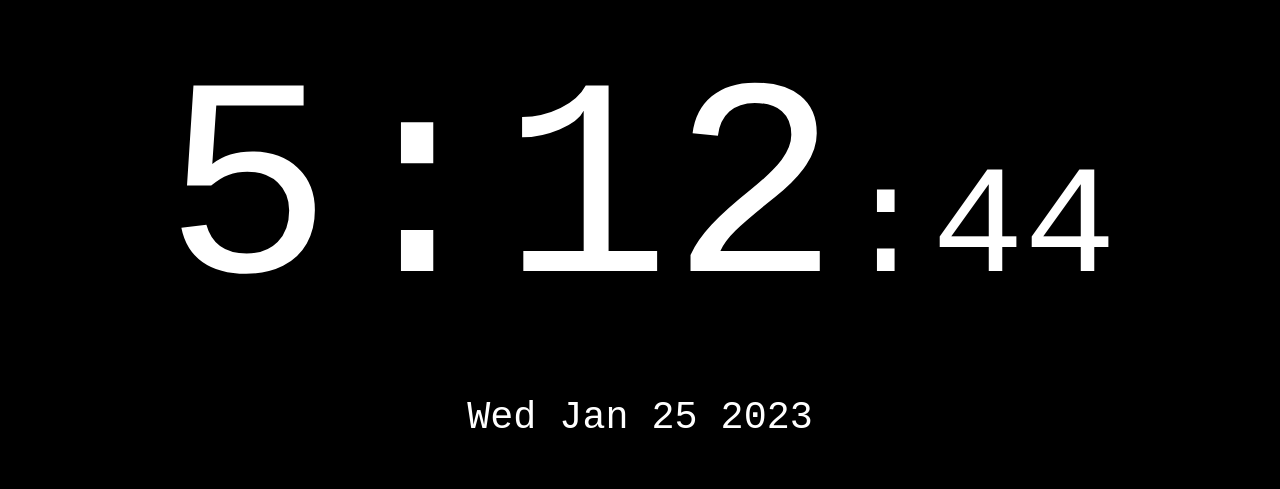
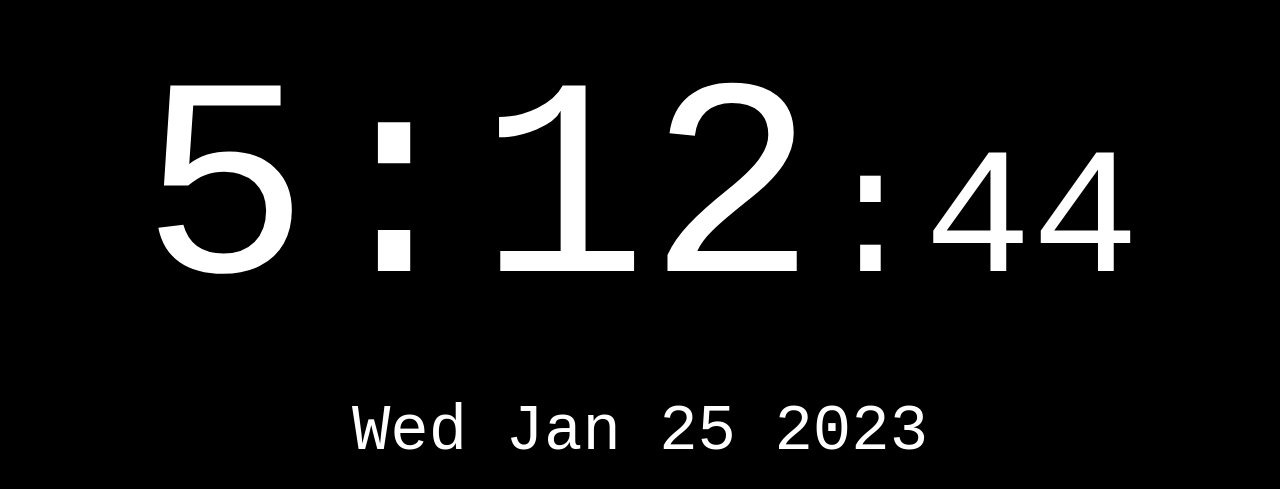
Before and after one commit to yamatech/js_clock, a plain HTML site: page index.html in a window 1280 px wide. Both pictures are taken after a click on the picture 1187 px from the left and 52 px from the top of the page. Shown: the part 85-574 px from the top of the page. Drawn offline with Linux system fonts and the light colour scheme.

Commit message:
Partial modification of each file.

```diff
--- a/app.js
+++ b/app.js
@@ -2,9 +2,9 @@
 
 function Main() {
 
-  const clock = document.querySelector('.clock');
-  const clocksec = document.querySelector('.sec');
-  const today = document.querySelector('.footer');
+  const $clock = document.querySelector('.clock');
+  const $sec = document.querySelector('.sec');
+  const $today = document.querySelector('.today');
 
   let date = new Date();
   let [hour, minutes, seconds] = [
@@ -14,9 +14,9 @@ function Main() {
   if (minutes < 10) minutes = `0${minutes}`;
   if (seconds < 10) seconds = `0${seconds}`;
 
-  clock.innerHTML = `${hour}:${minutes}`;
-  clocksec.innerHTML = `:${seconds}`;
-  today.innerHTML = date.toDateString();
+  $clock.innerHTML = `${hour}:${minutes}`;
+  $sec.innerHTML = `:${seconds}`;
+  $today.innerHTML = date.toDateString();
 
   requestAnimationFrame(Main);
 
@@ -26,14 +26,14 @@ Main();
 
 
 // Change stylesheet
-const changeCSS = document.getElementById('changeCSS');
+const $changeCSS = document.getElementById('changeCSS');
 
-changeCSS.addEventListener('click', () => {
+$changeCSS.addEventListener('click', () => {
 
   document.body.classList.toggle('light-mode');
   document.body.classList.toggle('dark-mode');
 
-  const className = document.body.className;
-  className === 'light-mode' ? changeCSS.src = "src/icon1.svg" : changeCSS.src = "src/icon2.svg";
+  const $className = document.body.className;
+  $className === 'light-mode' ? $changeCSS.src = "src/icon1.svg" : $changeCSS.src = "src/icon2.svg";
 
 });
--- a/index.html
+++ b/index.html
@@ -14,7 +14,7 @@
       <img id="changeCSS" src="src/icon1.svg" width="5%" alt="Change light or dark theme.">
     </div>
     <div class="main"><span class="clock"></span><span class="sec"></span></div>
-    <div class="footer"></div>
+    <div class="today"></div>
   </div>
 
   <script src="app.js"></script>
--- a/style.css
+++ b/style.css
@@ -43,12 +43,12 @@ body {
   font-size: 22vw;
 }
 .sec {
-  font-size: 12vw;
+  font-size: 14vw;
 }
 
-.footer {
+.today {
   text-align: center;
-  font-size: 3vw;
+  font-size: 5vw;
 }
 
 /* .app {
```
